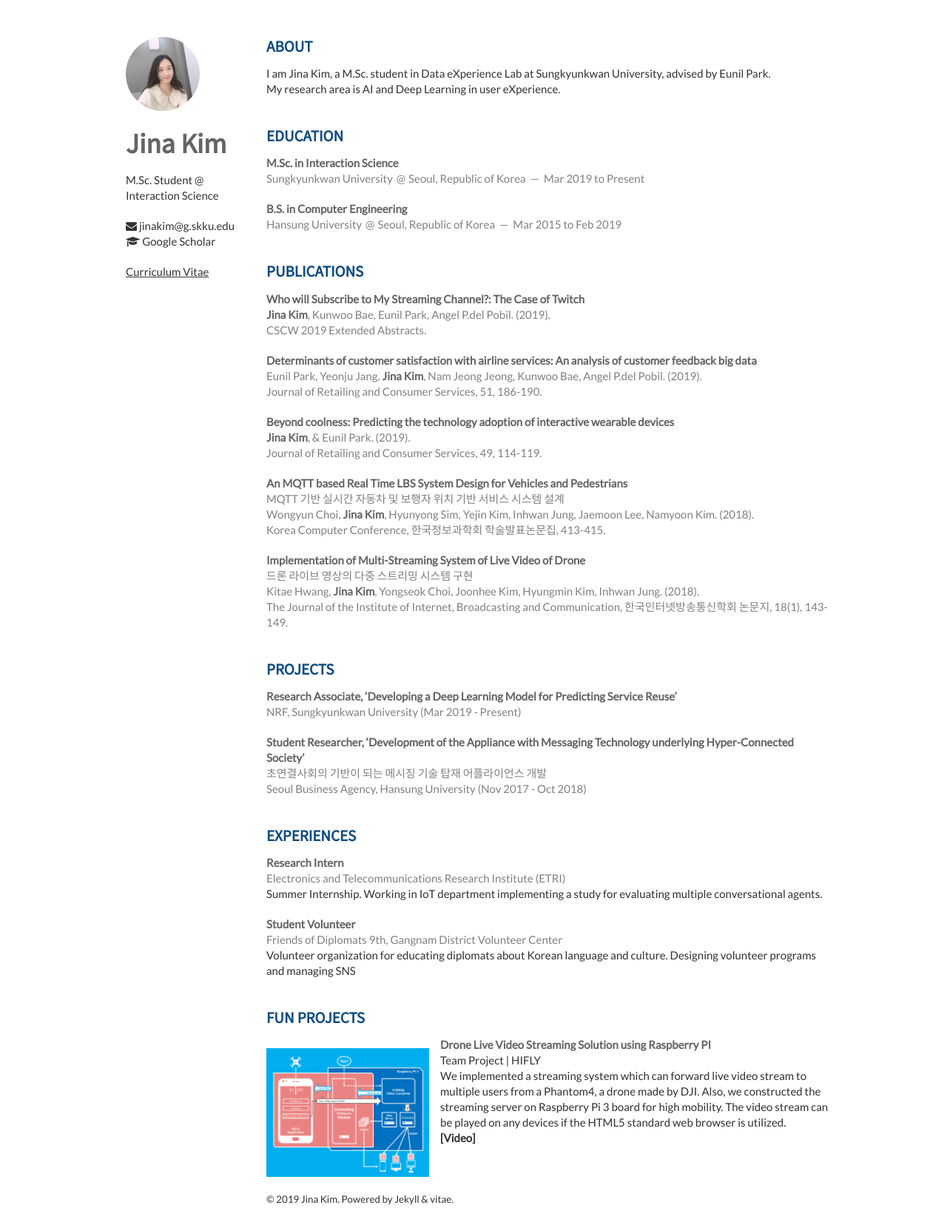
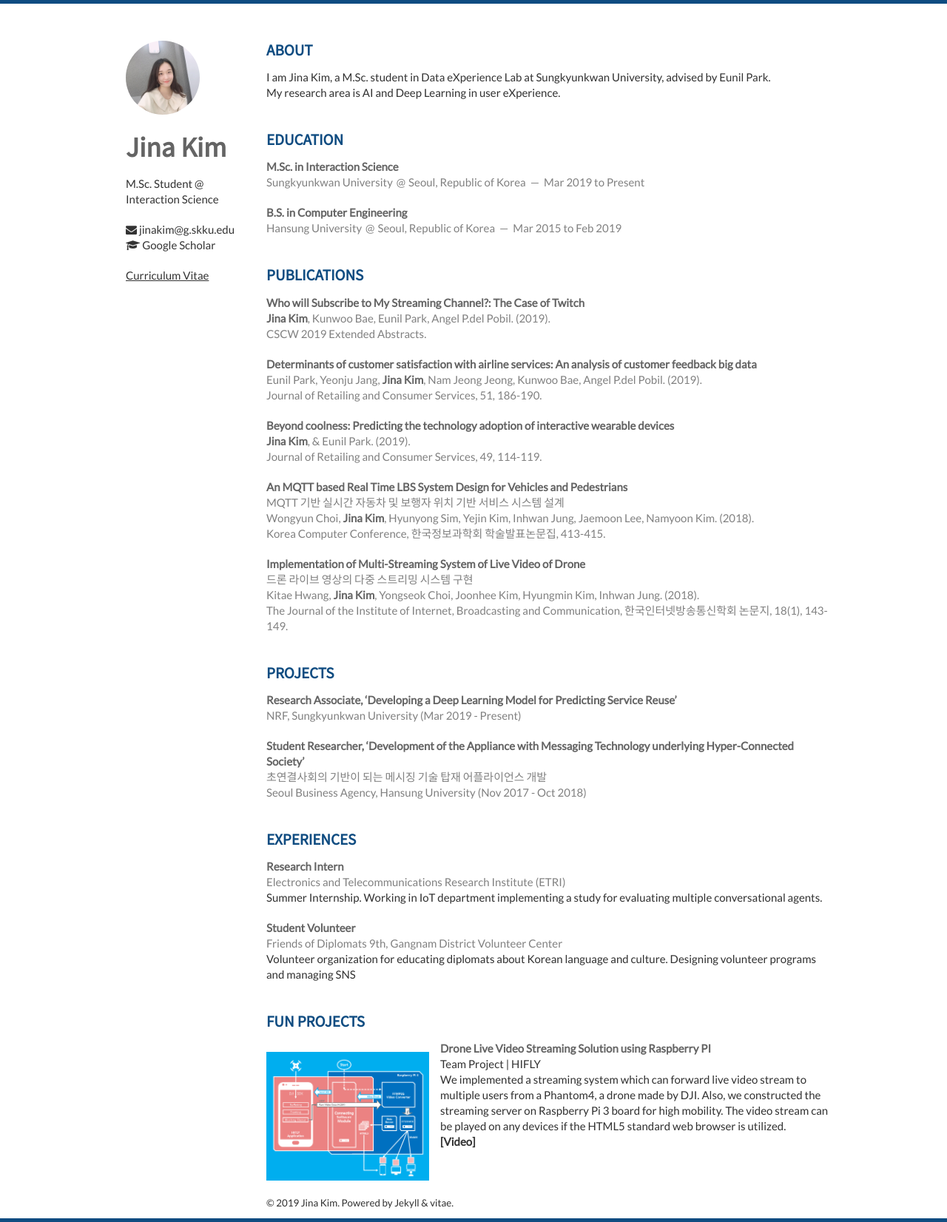
Before and after one commit to Jina-Kim/Jina-Kim.github.io, a Jekyll site: the page built from index.html, in a window 1280 px wide. Shown: the whole page at 74% size. Built offline with Jekyll 4.4.1, drawn with Linux system fonts in a browser that asks for light colours; nearby versions of some CDN libraries; the list of posts is cut into pages by our own code.

Commit message:
update css

```diff
--- a/static/css/layout.css
+++ b/static/css/layout.css
@@ -1,13 +1,11 @@
-@import url(https://fonts.googleapis.com/css?family=Raleway:700,400);
-
 body {
     font-family: "Lato", "Open Sans", sans-serif;
     /* font-family: "Raleway", Helvetica, Arial, sans-serif; */
     font-size: 15px;
     line-height: 21px;
     color: rgb(48, 48, 48);
-    /* border-top: 5px solid #ffffff;
-    border-bottom: 5px solid #ffffff; */
+    border-top: 5px solid #0F4C81;
+    border-bottom: 5px solid #0F4C81;
 }
 
 .container {
```
